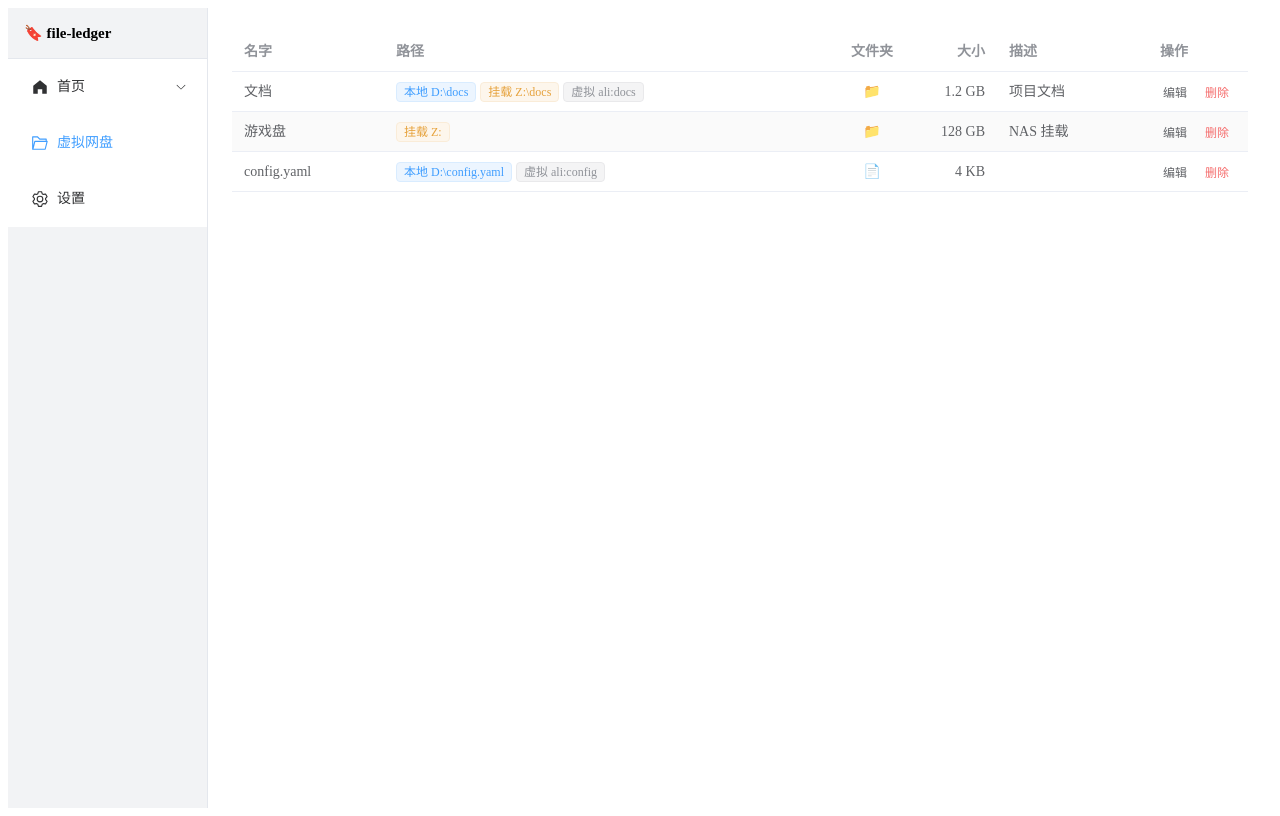
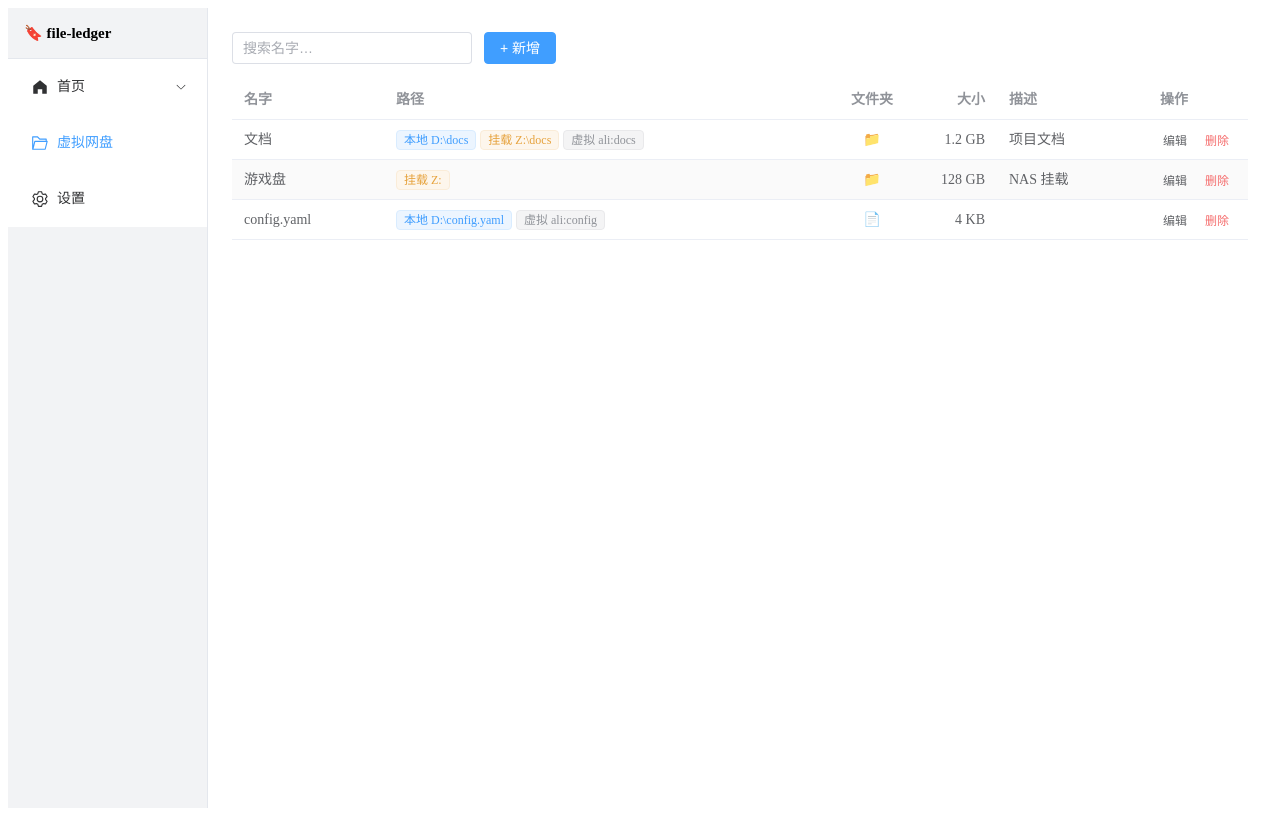
Before and after one commit to yehuoshun/file-ledger, a Vue app in the folder web/: page /cloud in a window 1280 px wide. Built offline with nearby package versions, Linux system fonts and the light colour scheme.

Commit message:
表格上方工具栏：搜索+新增按钮

```diff
--- a/web/src/views/Cloud.vue
+++ b/web/src/views/Cloud.vue
@@ -1,5 +1,17 @@
 <template>
-  <el-table :data="entries" stripe style="width: 100%">
+  <div>
+    <div class="toolbar">
+      <el-input
+        v-model="search"
+        placeholder="搜索名字…"
+        clearable
+        size="default"
+        class="search-input"
+      />
+      <el-button type="primary" size="default" @click="handleAdd">+ 新增</el-button>
+    </div>
+
+    <el-table :data="filtered" stripe style="width: 100%">
       <el-table-column label="名字" prop="alias" min-width="120" />
 
       <el-table-column label="路径" min-width="360">
@@ -39,9 +51,12 @@
         </template>
       </el-table-column>
     </el-table>
+  </div>
 </template>
 
 <script setup lang="ts">
+import { ref, computed } from 'vue'
+
 const typeLabel: Record<string, string> = { local: '本地', mount: '挂载', virtual: '虚拟' }
 const tagType: Record<string, string> = { local: '', mount: 'warning', virtual: 'info' }
 
@@ -77,9 +92,30 @@ const entries = [
     ],
   },
 ]
+
+const search = ref('')
+
+const filtered = computed(() =>
+  !search.value
+    ? entries
+    : entries.filter((e) => e.alias.toLowerCase().includes(search.value.toLowerCase()))
+)
+
+function handleAdd() {
+  // 等后端就绪
+}
 </script>
 
 <style scoped>
+.toolbar {
+  display: flex;
+  align-items: center;
+  gap: 12px;
+  margin-bottom: 16px;
+}
+.search-input {
+  width: 240px;
+}
 .path-tags {
   display: flex;
   flex-wrap: wrap;
```
Lines whose indentation alone changed are shown as unchanged.
